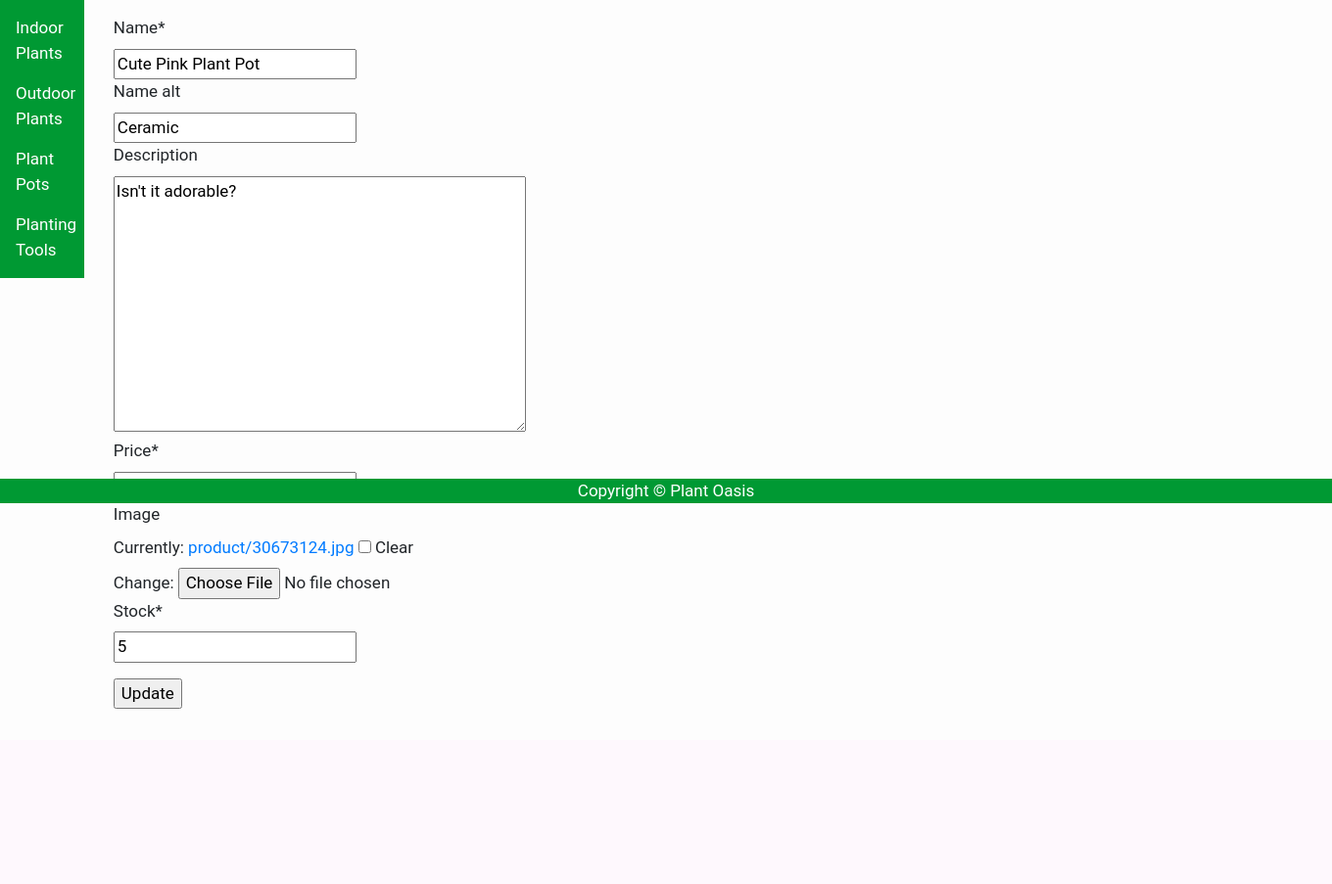
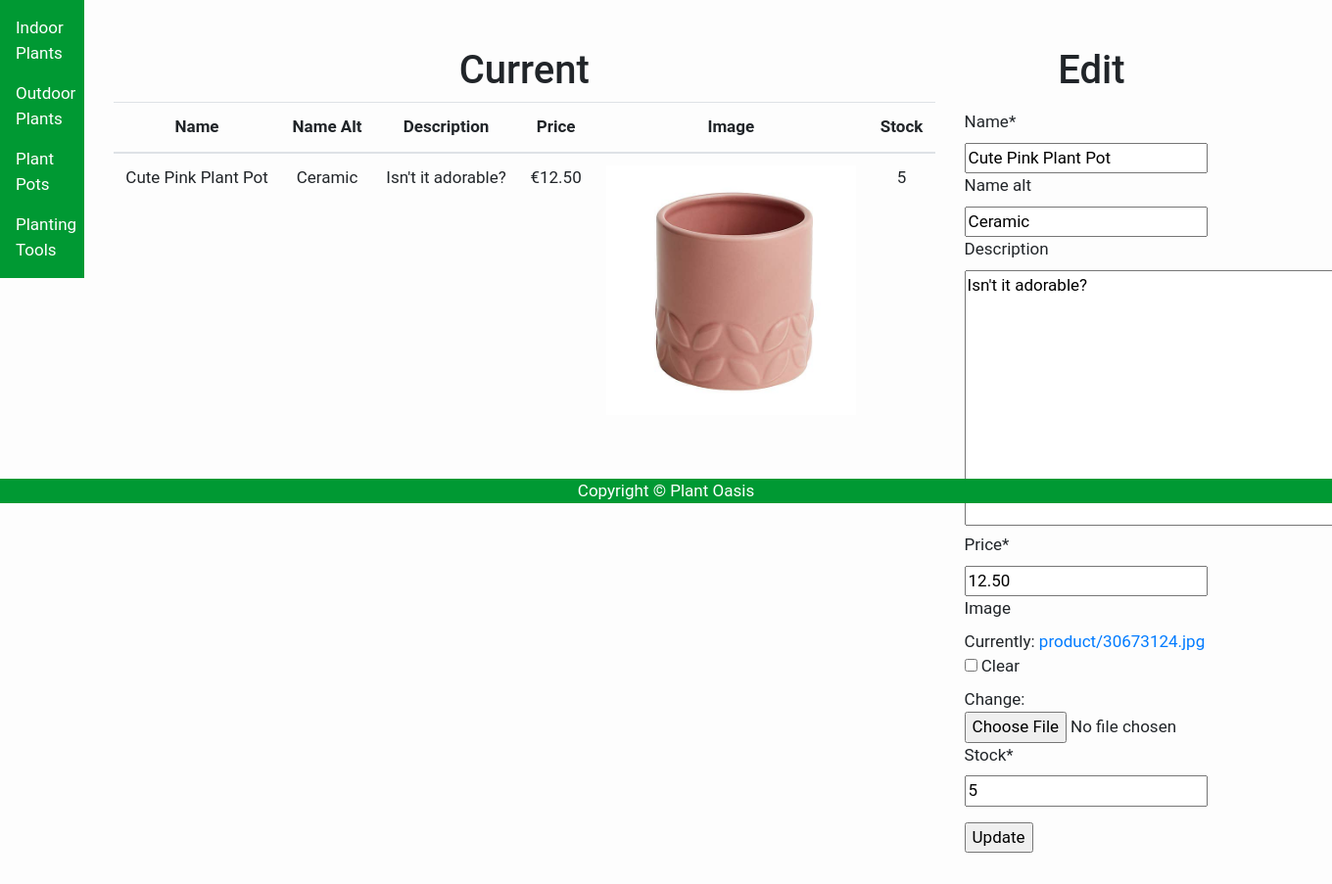
Before and after one commit to hubo00/2nd-Year-Project, a Django app: page /product/cf099e13-c898-403d-a21a-8cd6d3e9b461/edit in a window 1360 px wide; the page is wider, and only the part inside the window is pictured. Shown: the part 286-1189 px from the top of that part at 98% size. Before the commit the page ends 1010 px from the top of that part, so only its background shows below. Run offline with Django 3.2, Linux system fonts and the light colour scheme; data comes from the database, SQL or seed files in the repository; both versions use the stored data as it was after the commit; some libraries are stand-ins or nearby versions.

Commit message:
Edit product page styling

```diff
--- a/shop/templates/shop/update_view.html
+++ b/shop/templates/shop/update_view.html
@@ -4,13 +4,70 @@
 
 {% block content %}
 
+<div class="row mt-5">
+    <div class="col-9">
+        <h1 class="text-center">Current</h1>
+        <table class="table text-center">
+            <thead>
+                <tr>
+                    <th>
+                        Name
+                    </th>
+                    <th>
+                        Name Alt
+                    </th>
+                    <th>
+                        Description
+                    </th>
+                    <th>
+                        Price
+                    </th>
+                    <th>
+                        Image
+                    </th>
+                    <th>
+                        Stock
+                    </th>
+                </tr>
+            </thead>
+            <tbody>
+                <tr>
+                    <td>
+                        {{product.name}}
+                    </td>
+                    <td>
+                        {{product.name_alt}}
+                    </td>
+                    <td>
+                        {{product.description}}
+                    </td>
+                    <td>
+                        €{{product.price}}
+                    </td>
+                    <td>
+                        <img id="update-image" src="{{product.image_thumbnail.url}}" alt="Product-Image">
+                    </td>
+                    <td>
+                        {{product.stock}}
+                    </td>
+                </tr>
+            </tbody>
+        </table>
+    </div>
+    <div class="col-3">
     {% if not form.is_valid %}
+        <h1 class="text-center">Edit</h1>
         <form enctype="multipart/form-data" method="POST">
         {% csrf_token %}
         <p>{{ form | crispy }}</p>
         <input type="submit" value="Update">
         </form>
     {% else %}
+        <div class="text-center">
             <p>Product updated successfully</p>
+            <a href="{% url 'shop:prod_detail' product.id %}"><button type="button" class="btn btn-outline-plants">Back to Product</button></a>
+        </div>
     {% endif %}
+    </div>
+</div>
 {% endblock %}
--- a/static/stylesheet.css
+++ b/static/stylesheet.css
@@ -150,3 +150,7 @@ body {
     color: white;
     background-color: #009933;
 }
+
+#update-image{
+    width: 15em;
+}
```
Also changed, not shown: db.sqlite3. Lines whose indentation alone changed are shown as unchanged.
